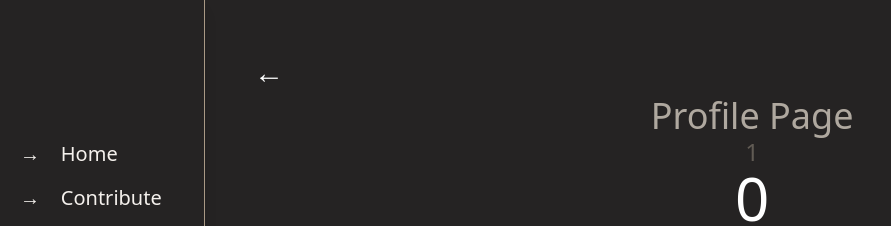
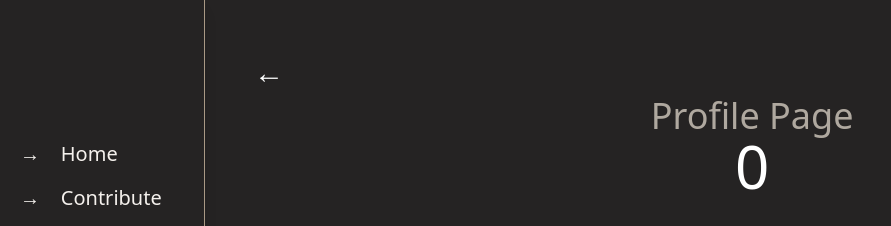
Before and after one commit to KubasuIvanSakwa/The-Wall-of-Projects-React-, a React (Vite) app: page /leaderboard/profile/1 in a window 1280 px wide. Shown: the top 226 px of the page, without its empty margins (0-891 px from the left). Built offline with nearby package versions, Linux system fonts and the light colour scheme; a web font is replaced by a local one.

Commit message:
url-profile chanes

```diff
--- a/src/pages/LeaderBoard.jsx
+++ b/src/pages/LeaderBoard.jsx
@@ -9,6 +9,23 @@ function LeaderBoard() {
     }
 
     const contributorCountsArray = Object.entries(contributorCounts).map(([name, count]) => ({ name, count }))
+
+    // const contributorNames = Object.entries(contributorCounts).map(([name]) => ({ name }))
+    // let names = []
+    // contributorNames.map((item) => {
+    //     let contributorName = item.name
+    //     names.push(contributorName)
+    // })
+    // console.log(names)
+
+    // let newNames = names.map(name => {
+    //     const newName = name.replace(/\s+/g, '')
+    //     return newName
+    // })
+
+    // console.log(newNames)
+
+
 
     contributorCountsArray.sort((a, b) => b.count - a.count)
     return (
@@ -27,7 +44,8 @@ function LeaderBoard() {
                             key={index}
                             className="border-b hover:bg-[#464343] cursor-pointer font-[900] text-xl text-[#9c9a9a] last:border-none"
                             onClick={() => {
-                                window.location.href = `leaderboard/profile/${item.name}`
+                                window.location.href = `leaderboard/profile/${item.name.replace(/\s+/g, '')}`
+                                localStorage.setItem("name", `${item.name}`)
                             }}
                         >
                             <td className='p-4 border-r'>{item.name}</td>
--- a/src/pages/ProfilePage.jsx
+++ b/src/pages/ProfilePage.jsx
@@ -3,7 +3,7 @@ import projects from "../../public/projects.js"
 import ProjectCard from "../components/ProjectCard"
 
 function ProfilePage() {
-    const { username } = useParams()
+    const username = localStorage.getItem('name')
 
     const filterProjects = projects.filter((contributor) => {
         return contributor.contributorName === `${username}`
```
